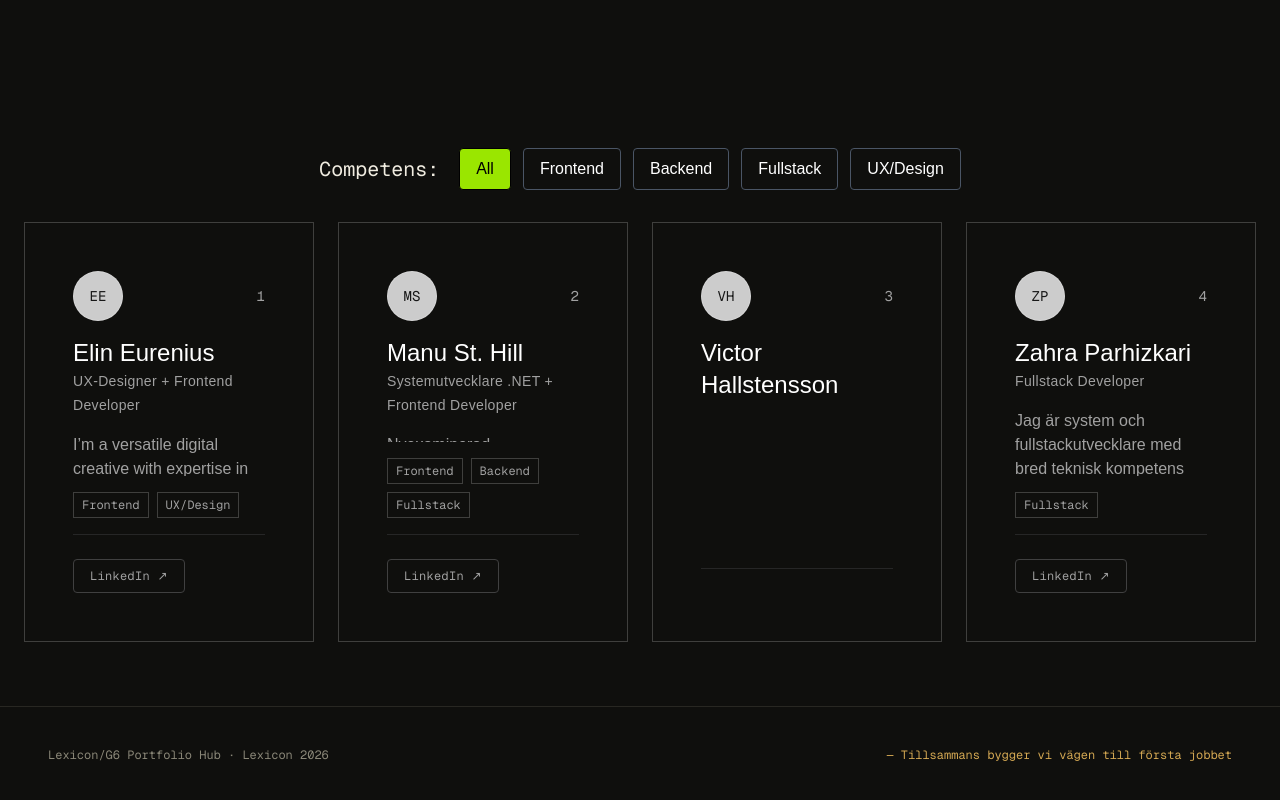
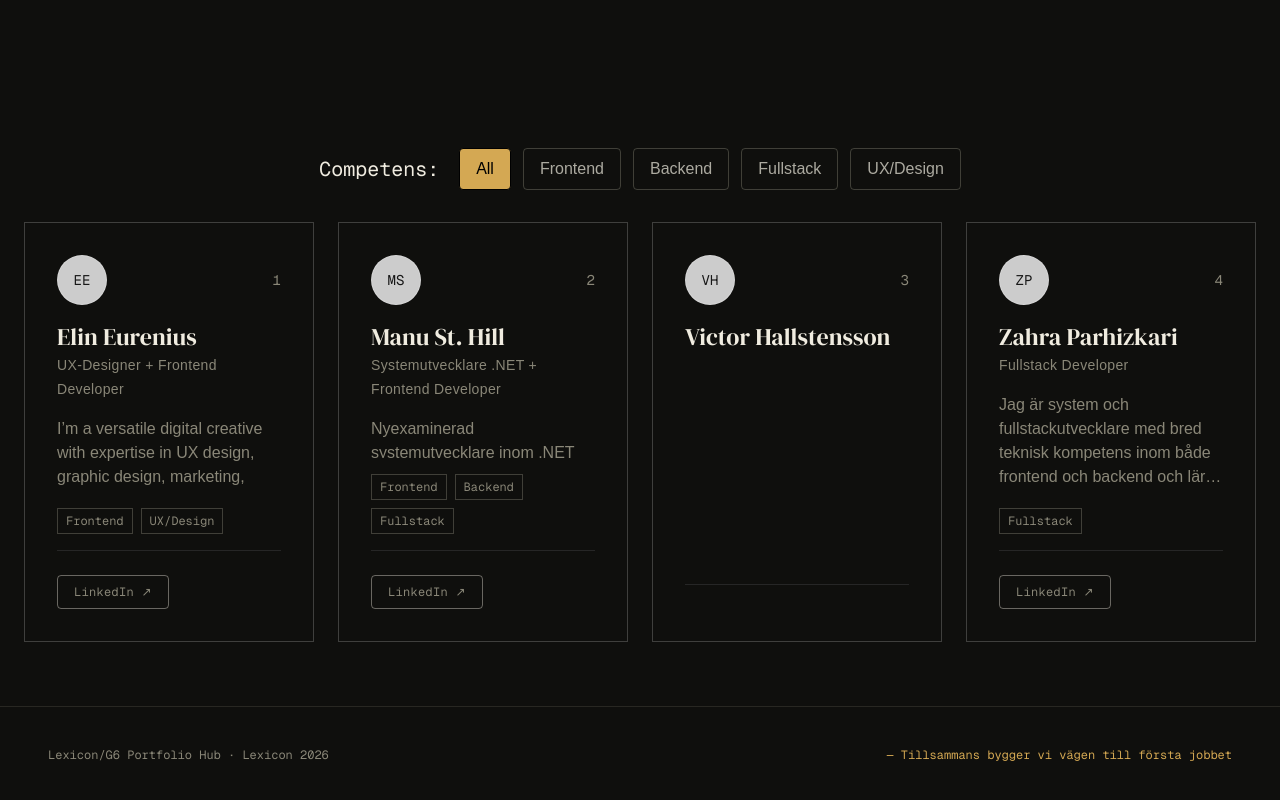
Before and after one commit to Slictor/portfolio-hub, a Next.js app: page / in a window 1280 px wide. Shown: the part 716-1516 px from the top of the page. Built offline with nearby package versions, Linux system fonts and the light colour scheme.

Commit message:
- Replaced green colors with 'accent' variable - Replaced white and neutral colors with 'foreground' and 'muted' variables - Changed to font-serif on profile-card h3

```diff
--- a/app/intervju/page.tsx
+++ b/app/intervju/page.tsx
@@ -34,7 +34,10 @@ export default function InterviewPage() {
 
   const handleStart = () => {
     setStarted(true);
-    sendMessage({ text: "Starta intervjun" }, { body: { level, topic, questionCount } });
+    sendMessage(
+      { text: "Starta intervjun" },
+      { body: { level, topic, questionCount } },
+    );
   };
 
   const handleSend = () => {
@@ -58,23 +61,23 @@ export default function InterviewPage() {
 
         <div className="max-w-3xl mx-auto px-6 pb-20">
           <div className="mb-8">
-            <h3 className="font-mono text-[10px] tracking-[0.2em] uppercase text-muted mb-3">Svårighetsgrad</h3>
-            <LevelToggle
-              value={level}
-              onChange={setLevel}
-            />
+            <h3 className="font-mono text-[10px] tracking-[0.2em] uppercase text-muted mb-3">
+              Svårighetsgrad
+            </h3>
+            <LevelToggle value={level} onChange={setLevel} />
           </div>
 
           <div className="mb-8">
-            <h3 className="font-mono text-[10px] tracking-[0.2em] uppercase text-muted mb-3">Ämne</h3>
-            <TopicSelector
-              value={topic}
-              onChange={setTopic}
-            />
+            <h3 className="font-mono text-[10px] tracking-[0.2em] uppercase text-muted mb-3">
+              Ämne
+            </h3>
+            <TopicSelector value={topic} onChange={setTopic} />
           </div>
 
           <div className="mb-10">
-            <h3 className="font-mono text-[10px] tracking-[0.2em] uppercase text-muted mb-3">Antal frågor</h3>
+            <h3 className="font-mono text-[10px] tracking-[0.2em] uppercase text-muted mb-3">
+              Antal frågor
+            </h3>
             <div className="inline-flex gap-0 border border-[#2a2a26] rounded-sm overflow-hidden">
               {[5, 10, 15].map((count) => (
                 <button
@@ -82,7 +85,9 @@ export default function InterviewPage() {
                   type="button"
                   onClick={() => setQuestionCount(count)}
                   className={`font-mono text-[11px] tracking-wide px-4 py-2 transition-colors cursor-pointer ${
-                    questionCount === count ? "bg-accent text-background" : "text-muted hover:text-foreground"
+                    questionCount === count
+                      ? "bg-accent text-background"
+                      : "text-muted hover:text-foreground"
                   }`}
                 >
                   {count}
@@ -94,7 +99,7 @@ export default function InterviewPage() {
           <button
             type="button"
             onClick={handleStart}
-            className="font-mono text-sm tracking-wide px-6 py-3 bg-[#CAFF4D] text-background rounded-sm hover:bg-[#b8e644] transition-colors cursor-pointer"
+            className="font-mono text-sm tracking-wide px-6 py-3 bg-accent text-background rounded-sm hover:bg-accent/80 transition-colors cursor-pointer"
           >
             Starta intervju →
           </button>
@@ -110,9 +115,12 @@ export default function InterviewPage() {
       <div className="px-6 pb-4 border-b border-[#2a2a26]">
         <div className="max-w-3xl mx-auto flex items-center justify-between">
           <div className="flex items-center gap-4">
-            <h1 className="font-serif text-xl text-foreground">Intervjuträning</h1>
+            <h1 className="font-serif text-xl text-foreground">
+              Intervjuträning
+            </h1>
             <span className="font-mono text-[10px] tracking-[0.2em] uppercase text-muted">
-              {LEVEL_LABELS[level]} · {TOPIC_LABELS[topic]} · {questionCount} frågor
+              {LEVEL_LABELS[level]} · {TOPIC_LABELS[topic]} · {questionCount}{" "}
+              frågor
             </span>
           </div>
           <button
@@ -131,10 +139,7 @@ export default function InterviewPage() {
           {messages
             .filter((m) => !(m.role === "user" && messages.indexOf(m) === 0))
             .map((message) => (
-              <ChatMessage
-                key={message.id}
-                message={message}
-              />
+              <ChatMessage key={message.id} message={message} />
             ))}
           {status === "submitted" && (
             <div className="flex justify-start">
@@ -142,7 +147,9 @@ export default function InterviewPage() {
                 <span className="block font-mono text-[10px] tracking-[0.2em] uppercase text-muted mb-2">
                   Intervjuare
                 </span>
-                <span className="text-muted text-sm animate-pulse">Skriver...</span>
+                <span className="text-muted text-sm animate-pulse">
+                  Skriver...
+                </span>
               </div>
             </div>
           )}
--- a/app/jobb/page.tsx
+++ b/app/jobb/page.tsx
@@ -143,7 +143,7 @@ export default function JobbPage() {
                 setEditingJob(null);
                 setShowJobForm(true);
               }}
-              className="font-mono text-sm tracking-wide px-6 py-3 bg-[#CAFF4D] text-background rounded-sm hover:bg-[#b8e644] transition-colors cursor-pointer"
+              className="font-mono text-sm tracking-wide px-6 py-3 bg-accent text-background rounded-sm hover:bg-accent/80 transition-colors cursor-pointer"
             >
               Lägg till jobbtips →
             </button>
@@ -156,7 +156,7 @@ export default function JobbPage() {
                 setEditingContact(null);
                 setShowContactForm(true);
               }}
-              className="font-mono text-sm tracking-wide px-6 py-3 bg-[#CAFF4D] text-background rounded-sm hover:bg-[#b8e644] transition-colors cursor-pointer"
+              className="font-mono text-sm tracking-wide px-6 py-3 bg-accent text-background rounded-sm hover:bg-accent/80 transition-colors cursor-pointer"
             >
               Lägg till kontakt →
             </button>
--- a/components/ProfileCard.tsx
+++ b/components/ProfileCard.tsx
@@ -7,7 +7,7 @@ interface ProfileCardProps {
 
 export default function ProfileCard({ student }: ProfileCardProps) {
   return (
-    <div className="flex flex-col gap-4 border border-white/20 text-neutral-400 p-12 hover:bg-white/10 h-[420px]">
+    <div className="flex flex-col gap-4 border border-white/20 text-muted p-8 hover:bg-white/10 hover:cursor-pointer h-[420px]">
       <div className="flex items-center justify-between">
         <div
           className="border border-white/20 rounded-full w-[50px] h-[50px] flex items-center justify-center text-sm font-mono text-neutral-900"
@@ -19,7 +19,7 @@ export default function ProfileCard({ student }: ProfileCardProps) {
       </div>
 
       <div>
-        <h3 className="text-2xl text-white">{student.name}</h3>
+        <h3 className="text-2xl font-serif text-foreground">{student.name}</h3>
         <span className="text-sm tracking-wide">{student.role}</span>
       </div>
 
@@ -29,7 +29,7 @@ export default function ProfileCard({ student }: ProfileCardProps) {
         {student.competenceTags.map((tag) => (
           <span
             key={tag}
-            className="font-mono text-xs text-neutral-400 border border-white/20 py-1 px-2"
+            className="font-mono text-xs border border-muted/40 py-1 px-2"
           >
             {tag}
           </span>
@@ -40,7 +40,7 @@ export default function ProfileCard({ student }: ProfileCardProps) {
         {student.linkedIn && (
           <Link
             href={student.linkedIn}
-            className="border border-neutral-700 text-neutral-400 rounded-sm text-center content-center px-4 py-2 hover:text-neutral-200 hover:border-neutral-400"
+            className="border border-foreground/40 rounded-sm text-center content-center px-4 py-2 hover:text-foreground/50 hover:border-foreground/50"
           >
             LinkedIn ↗
           </Link>
--- a/components/filterSection.tsx
+++ b/components/filterSection.tsx
@@ -4,21 +4,16 @@ type Props = {
   onChange: (filter: string) => void;
 };
 
-export default function FilterSection({
-  filters,
-  selected,
-  onChange,
-}: Props) {
+export default function FilterSection({ filters, selected, onChange }: Props) {
   return (
-
     <div className="flex gap-3 mb-8  items-center justify-center">
       <span className="font-mono text-xl mr-2">Competens:</span>
       {filters.map((filter, index) => (
         <button
           key={filter}
           onClick={() => onChange(filter)}
-      className={`px-4 py-2 border rounded transition
-        ${selected === filter ? "bg-lime-400 text-black" : "text-white border-gray-600"}`}
+          className={`px-4 py-2 border rounded transition hover:border-accent hover:cursor-pointer
+        ${selected === filter ? "bg-accent text-black" : "text-foreground/70 border-muted/40"}`}
         >
           {filter}
         </button>
--- a/components/interview/ChatInput.tsx
+++ b/components/interview/ChatInput.tsx
@@ -51,7 +51,7 @@ export default function ChatInput({
         className={`font-mono text-[11px] tracking-wide px-5 py-3 rounded-sm transition-colors cursor-pointer ${
           isLoading
             ? "bg-red-500/80 text-white hover:bg-red-500"
-            : "bg-[#CAFF4D] text-background hover:bg-[#b8e644]"
+            : "bg-accent text-background hover:bg-accent/80"
         } disabled:opacity-30 disabled:cursor-not-allowed`}
         disabled={!isLoading && !input.trim()}
       >
```
Lines whose indentation alone changed are shown as unchanged.
